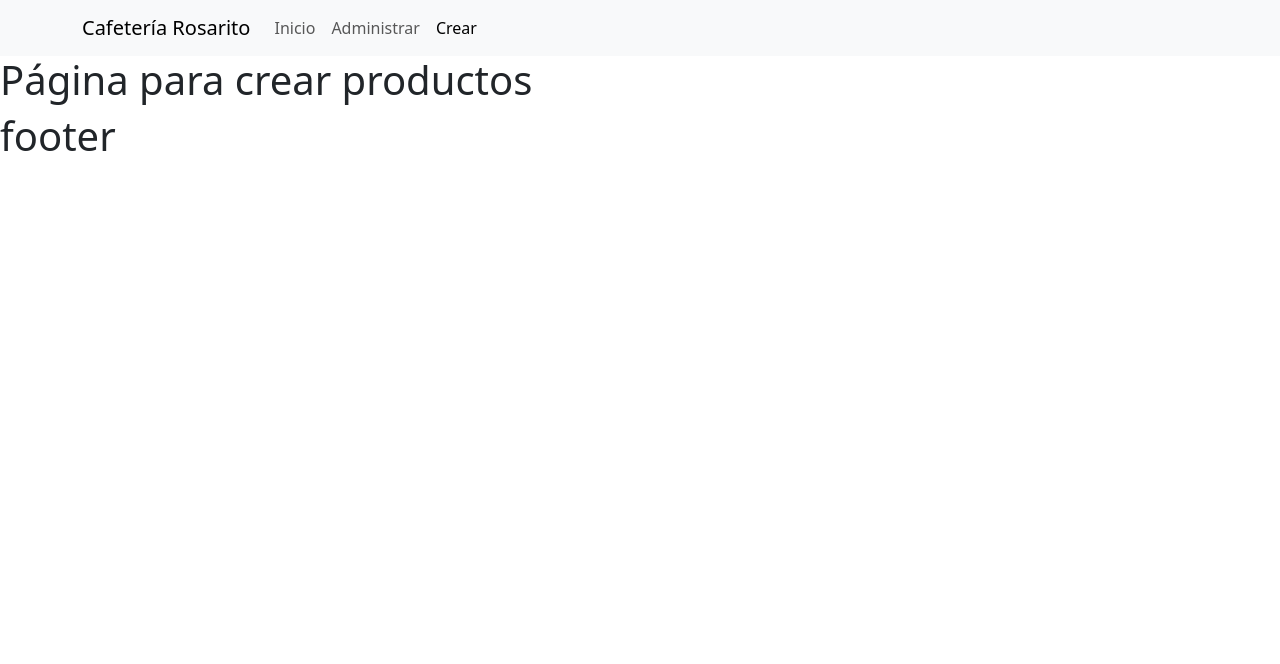
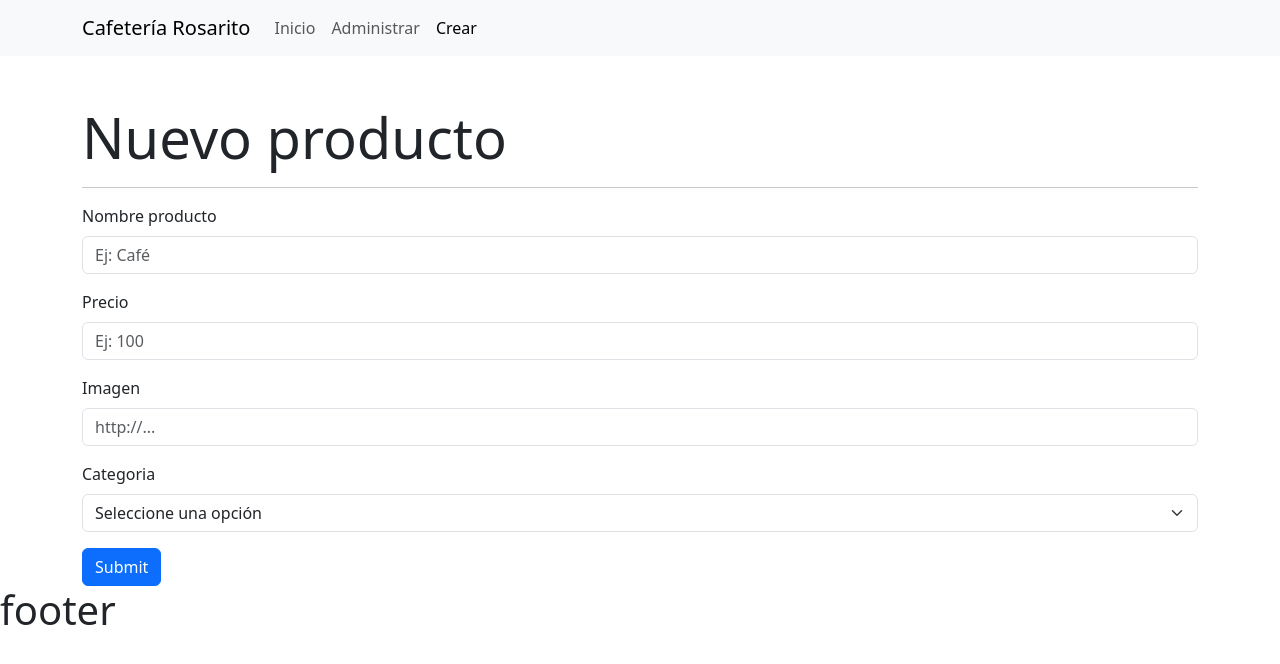
Before and after one commit to rosariotorres28/CafeteriaRosarito, a React (Create React App) app: page /administrar/crear in a window 1280 px wide. Shown: the top 664 px of the page. Built offline with nearby package versions, Linux system fonts and the light colour scheme; the HTML template or start-up script is replaced by a standard one.

Commit message:
agregamos el maquetado del form

```diff
--- a/src/App.js
+++ b/src/App.js
@@ -1,9 +1,9 @@
 import './App.css';
 import {BrowserRouter, Routes, Route} from "react-router-dom"
 import Home from './components/views/Home';
-import AdministrarProductos from './components/views/AdministrarProductos';
-import CrearProducto from './components/views/CrearProducto';
-import EditarProducto from './components/views/EditarProducto';
+import AdministrarProductos from './components/views/producto/AdministrarProductos';
+import CrearProducto from './components/views/producto/CrearProducto';
+import EditarProducto from './components/views/producto/EditarProducto';
 import Error404 from './components/views/Error404';
 import Menu from "./components/common/Menu"
 import Footer from "./components/common/Footer"
--- a/src/components/views/CrearProducto.js
+++ /dev/null
@@ -1,12 +0,0 @@
-
-import React from 'react';
-
-const CrearProducto = () => {
-    return (
-        <div>
-            <h1>Página para crear productos</h1>
-        </div>
-    );
-};
-
-export default CrearProducto;
--- /dev/null
+++ b/src/components/views/producto/CrearProducto.js
@@ -0,0 +1,40 @@
+import React from 'react';
+import { Form, Button } from 'react-bootstrap';
+
+const CrearProducto = () => {
+    return (
+        <section className='container'>
+            <h1 className='display-4 mt-5'>Nuevo producto</h1>
+            <hr></hr>
+            <Form>
+      <Form.Group className="mb-3" controlId="formNombre">
+        <Form.Label>Nombre producto</Form.Label>
+        <Form.Control type="email" placeholder="Ej: Café" />
+      </Form.Group>
+      <Form.Group className="mb-3" controlId="formPrecio">
+        <Form.Label>Precio</Form.Label>
+        <Form.Control type="email" placeholder="Ej: 100" />
+      </Form.Group>
+      <Form.Group className="mb-3" controlId="formImagen">
+        <Form.Label>Imagen</Form.Label>
+        <Form.Control type="email" placeholder="http://..." />
+      </Form.Group>
+      <Form.Group className="mb-3" controlId="formCategoria">
+        <Form.Label>Categoria</Form.Label>
+        <Form.Select aria-label="Default select example">
+      <option>Seleccione una opción</option>
+      <option value="1">Bebida-fria</option>
+      <option value="2">Bebida-caliente</option>
+      <option value="3">Dulce</option>
+      <option value="4">Salado</option>
+    </Form.Select>
+      </Form.Group>
+      <Button variant="primary" type="submit">
+        Submit
+      </Button>
+    </Form>
+        </section>
+    );
+};
+
+export default CrearProducto;
```
Also changed, not shown: src/components/views/producto/AdministrarProductos.js (renamed from src/components/views/AdministrarProductos.js), src/components/views/producto/EditarProducto.js (renamed from src/components/views/EditarProducto.js), src/components/views/producto/ItemProducto.js (renamed from src/components/views/ItemProducto.js).
